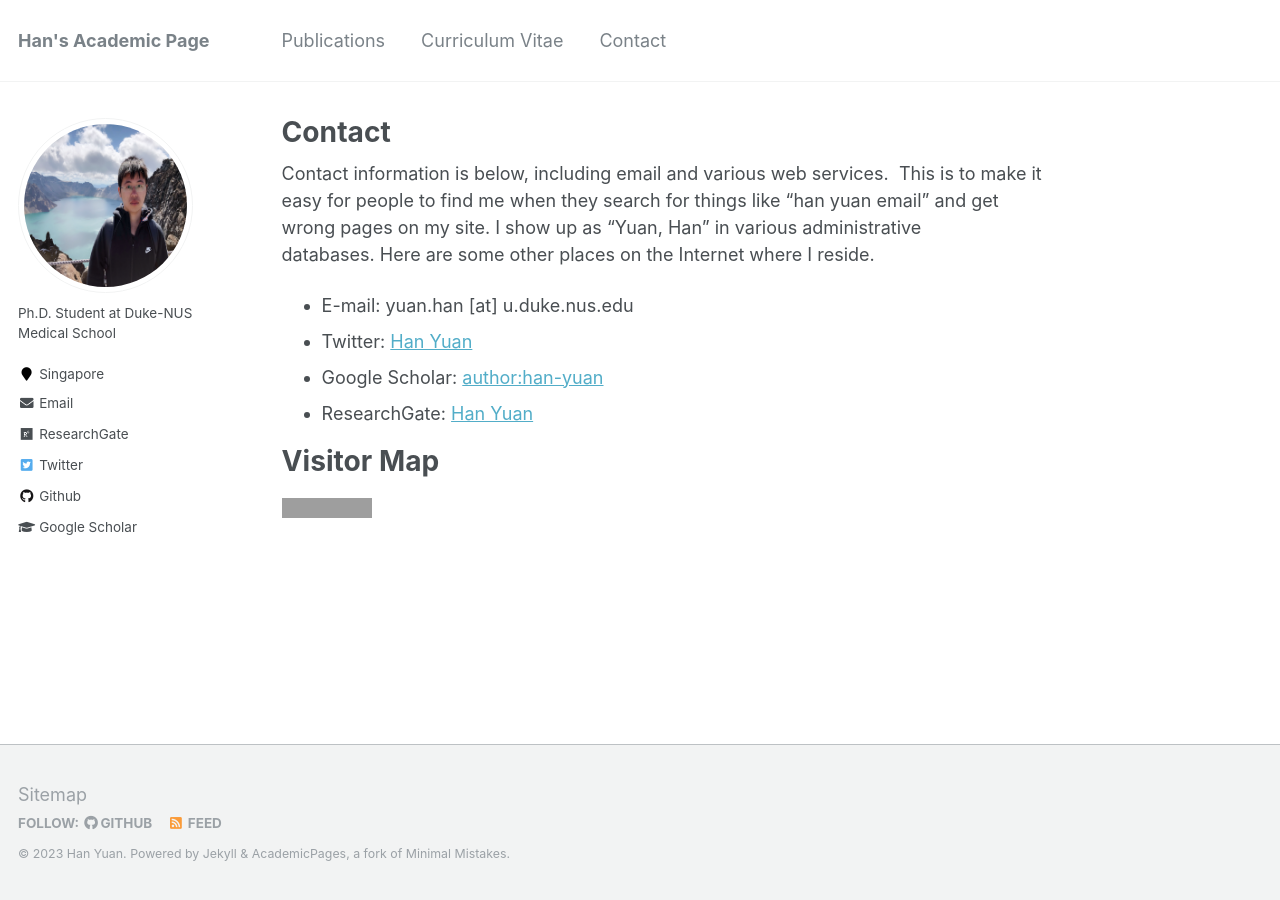
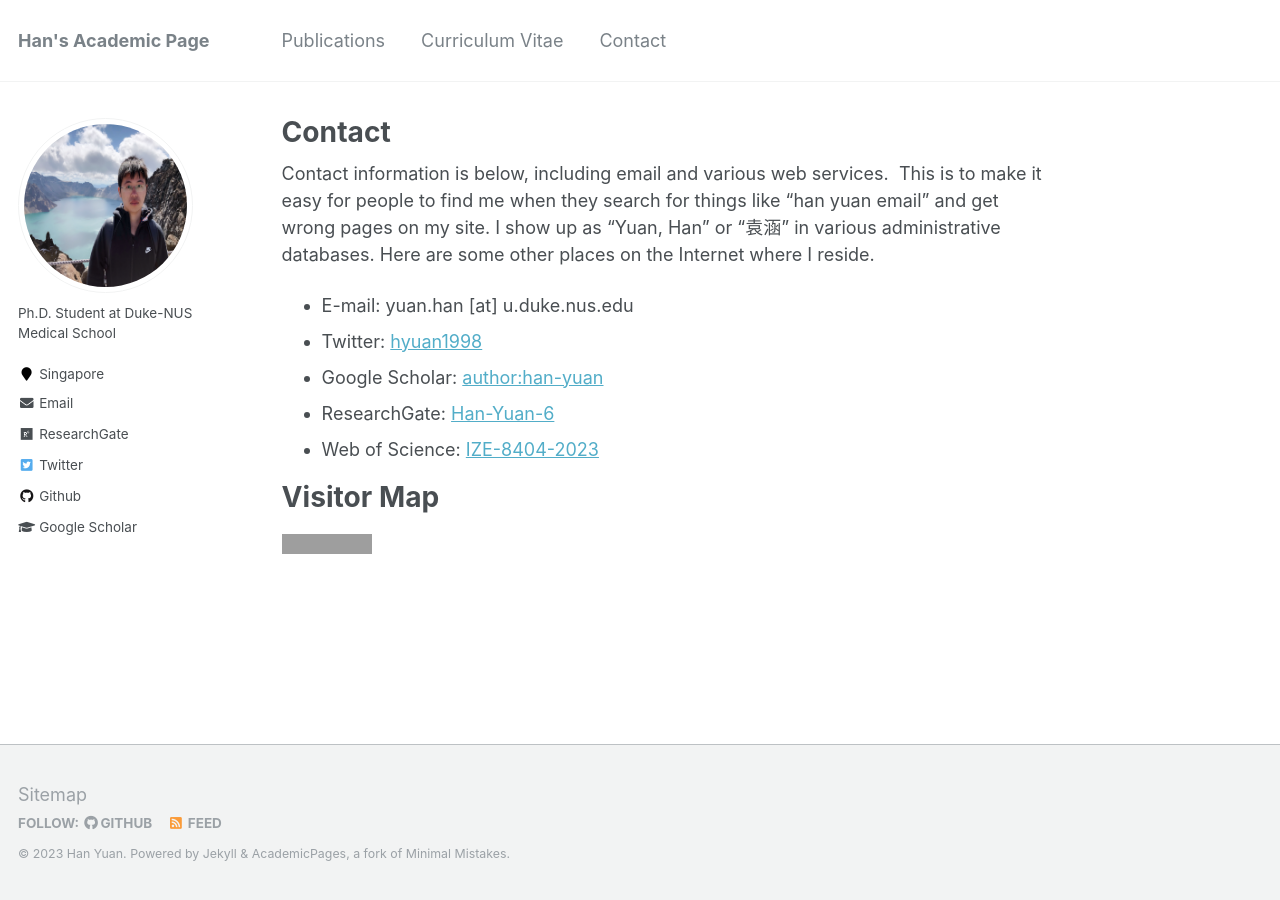
Before and after one commit to Han-Yuan-Med/Han-Yuan-Med.github.io, a Jekyll site: the page built from _pages/contact.md, in a window 1280 px wide. Built offline with Jekyll 4.4.1, drawn with Linux system fonts in a browser that asks for light colours; grey boxes are pictures that could not be loaded.

Commit message:
Update contact.md

```diff
--- a/_pages/contact.md
+++ b/_pages/contact.md
@@ -4,12 +4,13 @@ title: "Contact"
 excerpt: "Contact me"
 author_profile: true
 ---
-Contact information is below, including email and various web services.  This is to make it easy for people to find me when they search for things like "han yuan email" and get wrong pages on my site. I show up as "Yuan, Han" in various administrative databases. Here are some other places on the Internet where I reside.
+Contact information is below, including email and various web services.  This is to make it easy for people to find me when they search for things like "han yuan email" and get wrong pages on my site. I show up as "Yuan, Han" or "袁涵" in various administrative databases. Here are some other places on the Internet where I reside.
 
 * E-mail: yuan.han [at] u.duke.nus.edu
-* Twitter: [Han Yuan](https://twitter.com/hyuan1998)
+* Twitter: [hyuan1998](https://twitter.com/hyuan1998)
 * Google Scholar: [author:han-yuan](https://scholar.google.com/citations?user=MKjp730AAAAJ&hl=zh-CN)
-* ResearchGate: [Han Yuan](https://www.researchgate.net/profile/Han-Yuan-6)
+* ResearchGate: [Han-Yuan-6](https://www.researchgate.net/profile/Han-Yuan-6)
+* Web of Science: [IZE-8404-2023](https://www.webofscience.com/wos/author/record/47887976)
 
 # Visitor Map
 <a href='https://clustrmaps.com/site/1bvol'  title='Visit tracker'><img src='//clustrmaps.com/map_v2.png?cl=080808&w=900&t=n&d=Fdoa_8lYghMRtvjcjmYyKs5Dgo1ULEX2F94UDV-wtrc&co=ffffff&ct=ffffff'/></a>
```
